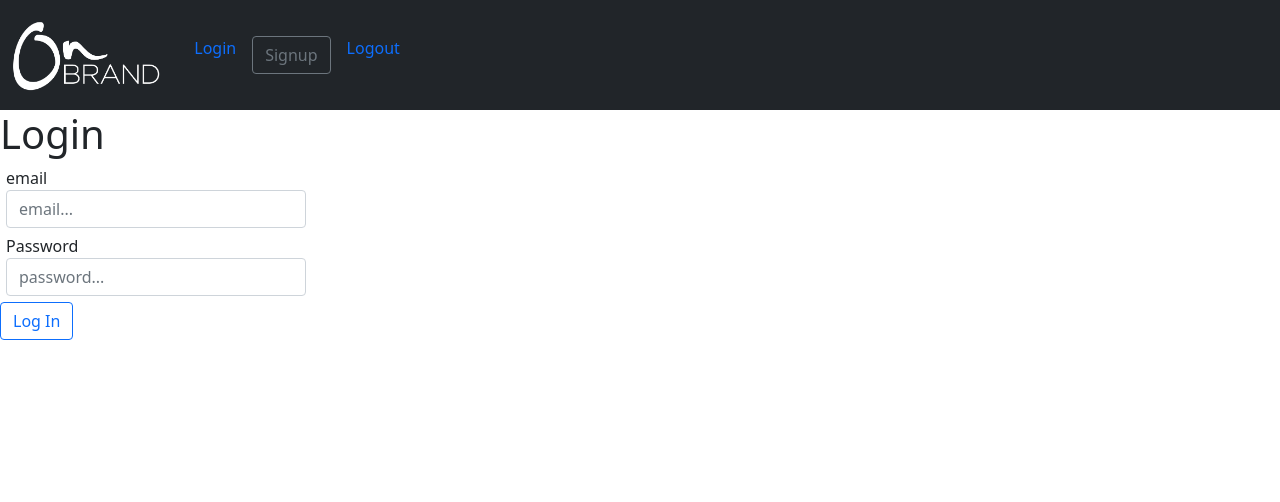
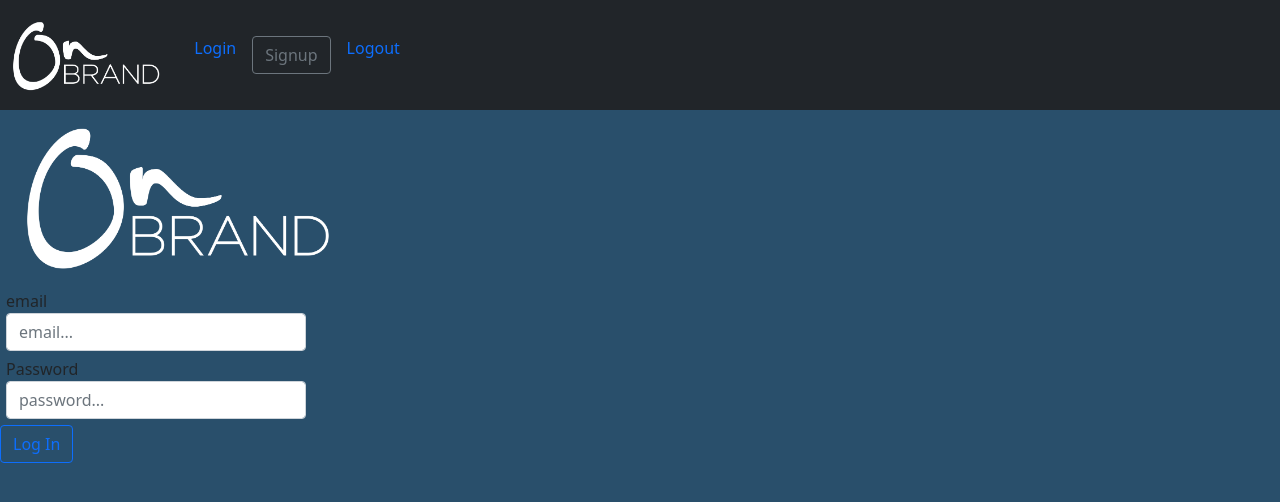
Before and after one commit to BrittanyMBui/onbrand-mvp, a React (Create React App) app in the folder onbrand-client/: page /login in a window 1280 px wide. Shown: the top 502 px of the page. Built offline with nearby package versions, Linux system fonts and the light colour scheme.

Commit message:
Adds styling

```diff
--- a/onbrand-client/src/App.css
+++ b/onbrand-client/src/App.css
@@ -15,7 +15,7 @@
 }
 
 .login {
-    /* background-color: #294f6b; */
+    background-color: #294f6b;
     height: 100vh;
 }
 
@@ -23,3 +23,8 @@
     max-height: 84px;
     max-width: 204px;
 }
+
+.onBrandLogin {
+    max-height: 173px;
+    max-width: 420px;
+}
--- a/onbrand-client/src/pages/Login.js
+++ b/onbrand-client/src/pages/Login.js
@@ -5,6 +5,7 @@ import { Button, Form, FormGroup, Label, Input } from 'reactstrap';
 
 import { AuthContext } from '../context/auth';
 import { useForm } from '../util/hooks';
+import onbrand2b from '../onbrand2b.png';
 
 function Login(props) {
     const context = useContext(AuthContext)
@@ -32,7 +33,7 @@ function Login(props) {
 
     return (
         <div className="login">
-        <h1>Login</h1>
+        <img src={onbrand2b} alt="on brand logo" className="onBrandLogin" />
         <Form onSubmit={onSubmit}>
             <FormGroup>
                 <Label for='email'>email</Label>
--- a/package.json
+++ b/package.json
@@ -12,11 +12,13 @@
   "dependencies": {
     "apollo-server": "^2.25.1",
     "bcryptjs": "^2.4.3",
+    "bootstrap": "^4.6.0",
     "dotenv": "^10.0.0",
     "express": "^4.17.1",
     "graphql": "^15.5.0",
     "jsonwebtoken": "^8.5.1",
-    "mongoose": "^5.12.13"
+    "mongoose": "^5.12.13",
+    "react-bootstrap": "^1.6.1"
   },
   "devDependencies": {
     "nodemon": "^2.0.7"
```
Also changed, not shown: 1 other file (tests, documents, lock files or other folders).
